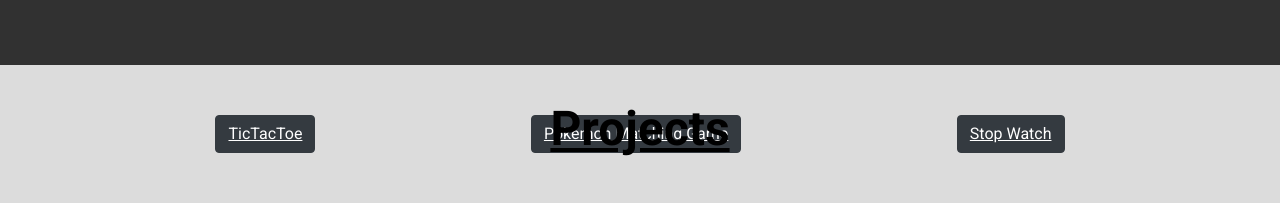
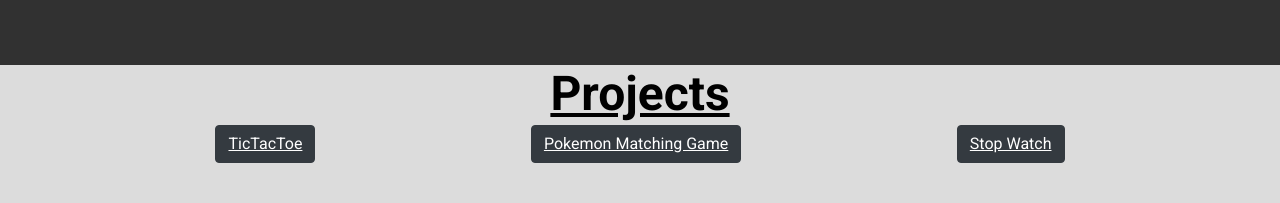
Before and after one commit to Benjamincook1313/Portfolio, a React (Create React App) app: page / in a window 1280 px wide. Shown: the part 2295-2498 px from the top of the page. Built offline with nearby package versions, Linux system fonts and the light colour scheme.

Commit message:
button links

```diff
--- a/src/Components/Projects/Projects.css
+++ b/src/Components/Projects/Projects.css
@@ -1,6 +1,6 @@
 .Projects {
   position: relative;
-  min-height: 85vh;
+  min-height: 90vh;
   display: flex;
   flex-direction: column;
   align-items: center;
@@ -10,9 +10,9 @@
 }
 
 .title{
-  /* position: absolute;
-  top: 0px; */
-  margin: 10px
+  position: absolute;
+  top: 0px;
+  /* margin: 10px */
 }
 
 .p-img-section {
```
